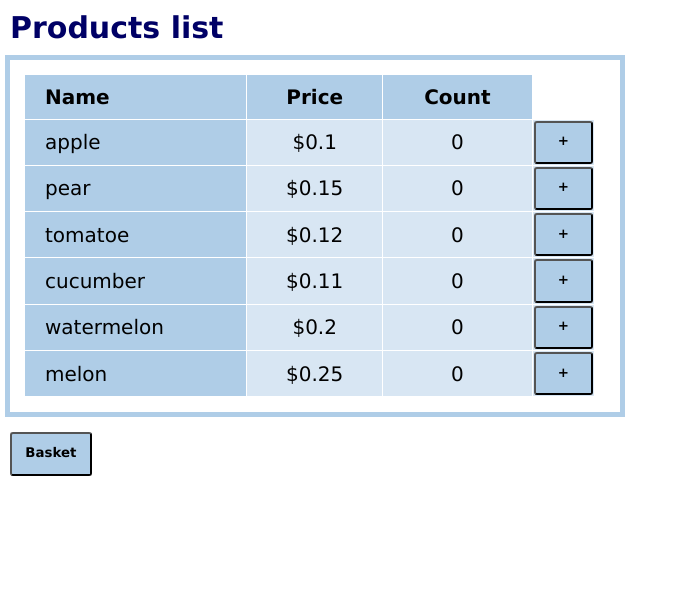
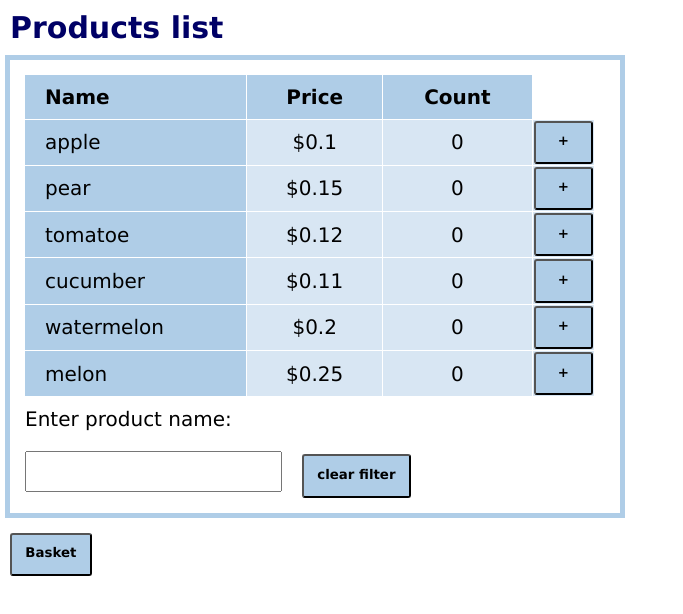
Before and after one commit to Kvasshtain/customer_basket, a React (Create React App) app: page / in a window 1280 px wide. Shown: the top 614 px of the page, without its empty margins (0-683 px from the left). Built offline with nearby package versions, Linux system fonts and the light colour scheme.

Commit message:
Добавил фильтр по товарам

```diff
--- a/src/App.css
+++ b/src/App.css
@@ -72,3 +72,10 @@ button:active {
     margin: 5px;
     width: 600px;
 }
+
+input {
+    font-family: "Lucida Sans Unicode", "Lucida Grande", Sans-Serif;
+    font-size: 20px;
+    margin: 10px;
+    height: 35px;
+}
--- a/src/App.js
+++ b/src/App.js
@@ -15,7 +15,9 @@ class App extends Component {
 
     state = {
         showBasket : false,
-        products : products
+        products : products,
+        visibleProducts : products,
+        filterValue : ''
     }
 
     onCountIncrement = (id) => {
@@ -25,6 +27,21 @@ class App extends Component {
                     product.count++;
                 }
                 return product;
+            })}
+        );
+    }
+
+    onTextChange = (value) => {
+        this.setState({filterValue: value});
+
+        if(value === '') {
+            this.setState({visibleProducts: this.state.products});
+            return;
+        }
+
+        this.setState(
+            {visibleProducts: this.state.products.filter(function(product){
+                return product.name.includes(value)
             })}
         );
     }
@@ -83,7 +100,12 @@ class App extends Component {
         return (
             <React.Fragment>
               <h1>Products list</h1>
-              <ProductsList data = {products} onCountIncrement = {this.onCountIncrement}/>
+              <ProductsList
+                  data = {this.state.visibleProducts}
+                  onCountIncrement = {this.onCountIncrement}
+                  onTextChange = {this.onTextChange}
+                  filterValue = {this.state.filterValue}
+              />
               <button onClick = {this.basketButtonClkHandler}>{textStrings.basket}</button>
             </React.Fragment>
         )
--- /dev/null
+++ b/src/components/ProductFinder.js
@@ -0,0 +1,40 @@
+import React from 'react'
+import PropTypes from 'prop-types'
+import textStrings from '../data/textStrings.json'
+
+class ProductFinder extends React.Component {
+
+    state = {
+        filterValue: this.props.filterValue
+    }
+
+    onTextChange = (event) => {
+        let value = event.target.value;
+        this.setState({filterValue: value});
+        this.props.onTextChange(value);
+    }
+
+    onClick = (event) => {
+        this.setState({filterValue: ''});
+        this.props.onTextChange('');
+    }
+
+    render() {
+        return (
+            <div>
+                <p>{textStrings.enterProductName}</p>
+                <input type="text" value={this.state.filterValue} onChange={this.onTextChange}></input>
+                <button type="submit" onClick = {this.onClick}>{textStrings.clearFilter}</button>
+            </div>
+        )
+    }
+}
+
+ProductFinder.propTypes = {
+    data: PropTypes.shape({
+        onTextChange : PropTypes.func,
+        filterValue : PropTypes.string
+    })
+}
+
+export { ProductFinder }
--- a/src/components/ProductsList.js
+++ b/src/components/ProductsList.js
@@ -2,6 +2,7 @@ import React from 'react'
 import PropTypes from 'prop-types'
 import {ProductTableHeader} from './ProductsTableHeader'
 import {Product} from './Product'
+import {ProductFinder} from './ProductFinder'
 
 class ProductsList extends React.Component {
 
@@ -18,11 +19,19 @@ class ProductsList extends React.Component {
             })
         }
         else {
-            return <p>Products list is empty</p>
+            return (
+                <tbody>
+                    <tr>
+                        <td>Products list is empty</td>
+                    </tr>
+                </tbody>
+            )
         }
     }
 
     render() {
+        const {onTextChange, filterValue} = this.props;
+
         return (
             <div className = "tableBorder">
                 <table>
@@ -31,6 +40,10 @@ class ProductsList extends React.Component {
                     </tbody>
                     {this.renderProductList()}
                 </table>
+                <ProductFinder
+                    onTextChange = {onTextChange}
+                    filterValue = {filterValue}
+                ></ProductFinder>
             </div>
         )
     }
--- a/src/data/textStrings.json
+++ b/src/data/textStrings.json
@@ -7,5 +7,7 @@
   "count": "Count",
   "plus": "+",
   "minus": "-",
-  "clearAll": "Clear all"
+  "clearAll": "Clear all",
+  "clearFilter": "clear filter",
+  "enterProductName": "Enter product name: "
 }
```
